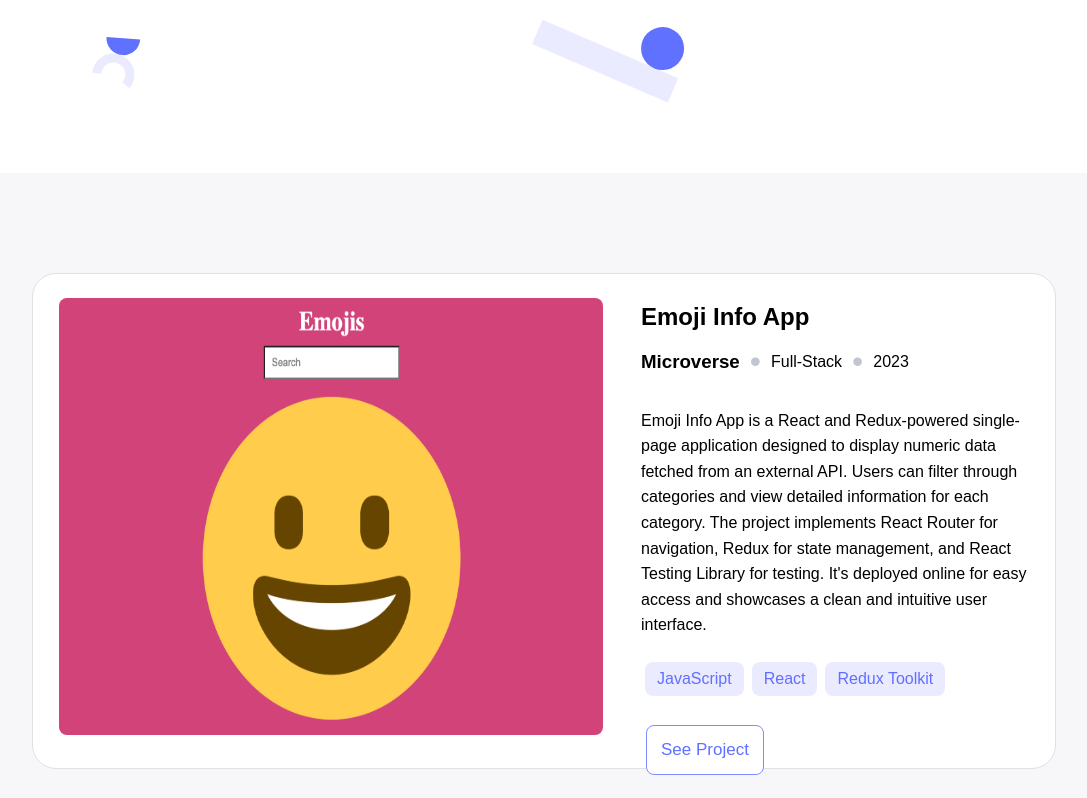
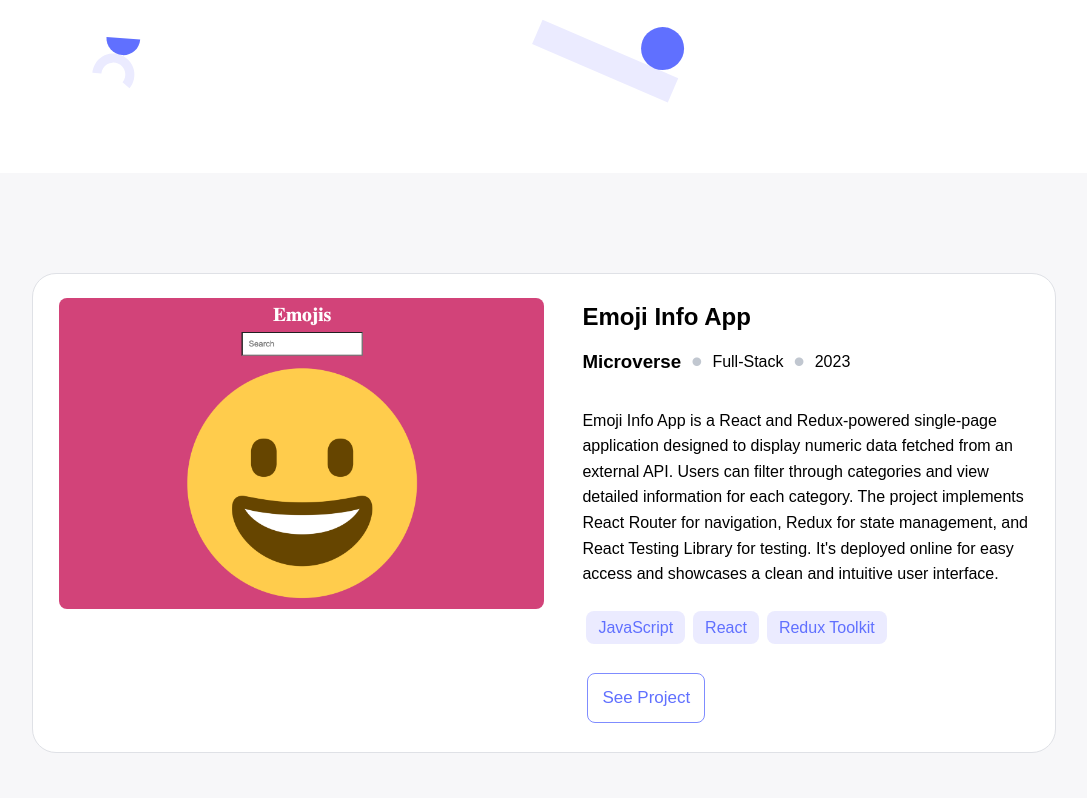
Before and after one commit to peter-akhigbe/portfolio, a React (Vite) app: page / in a window 1280 px wide. Shown: the part 675-1473 px from the top of the page, without its empty margins (96-1183 px from the left). Built offline with nearby package versions, Linux system fonts and the light colour scheme.

Commit message:
Make project images responsive

```diff
--- a/src/components/projectCard.tsx
+++ b/src/components/projectCard.tsx
@@ -37,16 +37,13 @@ const StyledDiv = styled.div`
       justify-content: flex-start;
       align-items: flex-start;
       gap: 3vw;
-      height: 496px;
       border-radius: 24px;
       padding: 24px 2vw;
-      /* width: 70vw; */
     }
 
     img {
-      height: 98%;
-      max-width: 544px;
-      max-height: 448px;
+      width: 50%;
+      height: auto;
       border-radius: 8px;
     }
 
```
